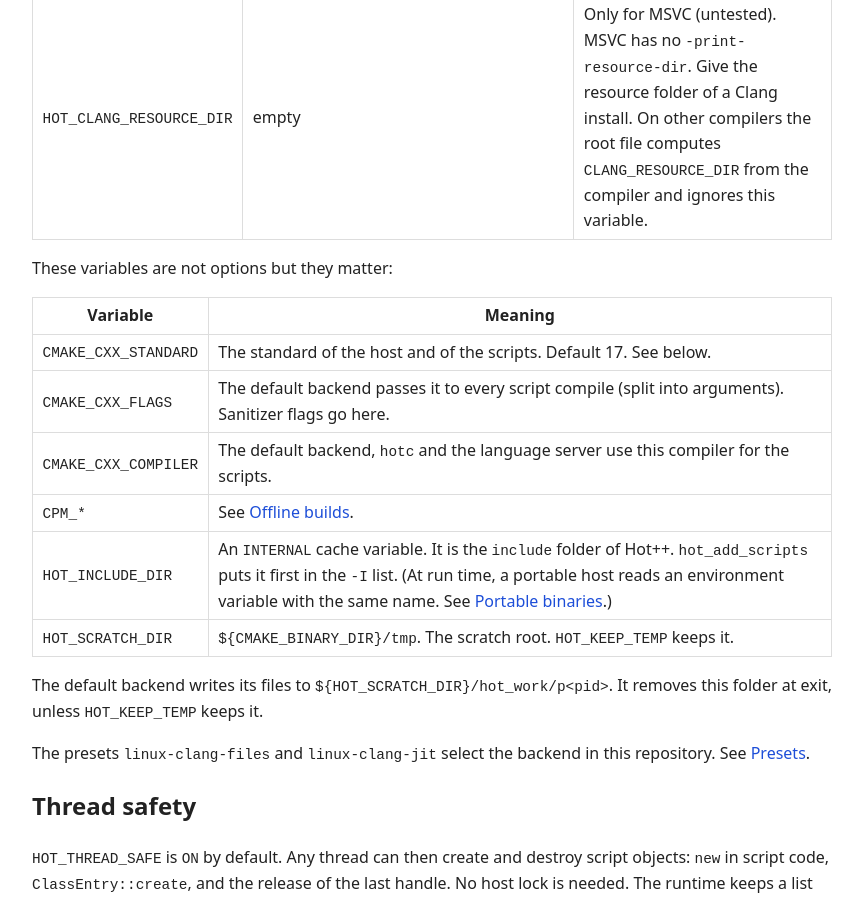
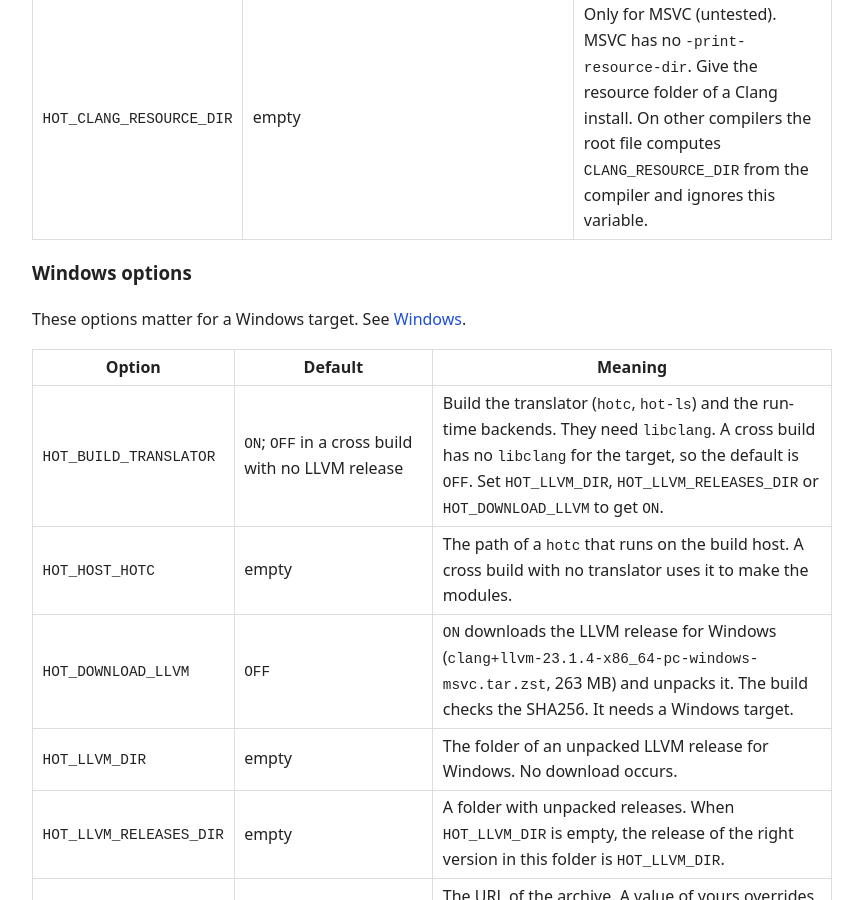
Before and after one commit to rokups/hotpp, a Jekyll site: the page built from doc/cmake-options.md, in a window 1280 px wide and 900 px high, scrolled down 2898 px. Shown: the whole window, without its empty margins (224-1087 px from the left). Built offline with Jekyll 4.4.1, drawn with Linux system fonts in a browser that asks for light colours; some of the changed text lies outside the part shown.

Commit message:
Docs: Windows page, options and presets

```diff
--- a/CMakePresets.json
+++ b/CMakePresets.json
@@ -81,6 +81,7 @@
       "inherits": "base-files",
       "generator": "Visual Studio 17 2022",
       "architecture": "x64",
+      "cacheVariables": { "HOT_DOWNLOAD_LLVM": "ON" },
       "condition": { "type": "equals", "lhs": "${hostSystemName}", "rhs": "Windows" }
     },
     {
--- a/doc/cmake-options.md
+++ b/doc/cmake-options.md
@@ -35,6 +35,23 @@ Set an option with `-D` on the command line, or with `set(... CACHE ...)` before
 | `HOT_FMT_PROVIDER` | `AUTO` | Where fmt comes from. See the section "The format library". Change it for an offline build, or when your project has its own fmt. |
 | `HOT_HOSTS_DIR` | `${CMAKE_SOURCE_DIR}/.cache/hot/hosts` | The folder where `hot_script_host` writes the host files. `hot-ls` reads them from `<root>/.cache/hot/hosts` (or from its `--hosts-dir` argument). Change it only if you start `hot-ls` with another folder. |
 | `HOT_CLANG_RESOURCE_DIR` | empty | Only for MSVC (untested). MSVC has no `-print-resource-dir`. Give the resource folder of a Clang install. On other compilers the root file computes `CLANG_RESOURCE_DIR` from the compiler and ignores this variable. |
+
+### Windows options
+
+These options matter for a Windows target. See [Windows](windows.html).
+
+| Option | Default | Meaning |
+|---|---|---|
+| `HOT_BUILD_TRANSLATOR` | `ON`; `OFF` in a cross build with no LLVM release | Build the translator (`hotc`, `hot-ls`) and the run-time backends. They need `libclang`. A cross build has no `libclang` for the target, so the default is `OFF`. Set `HOT_LLVM_DIR`, `HOT_LLVM_RELEASES_DIR` or `HOT_DOWNLOAD_LLVM` to get `ON`. |
+| `HOT_HOST_HOTC` | empty | The path of a `hotc` that runs on the build host. A cross build with no translator uses it to make the modules. |
+| `HOT_DOWNLOAD_LLVM` | `OFF` | `ON` downloads the LLVM release for Windows (`clang+llvm-23.1.4-x86_64-pc-windows-msvc.tar.zst`, 263 MB) and unpacks it. The build checks the SHA256. It needs a Windows target. |
+| `HOT_LLVM_DIR` | empty | The folder of an unpacked LLVM release for Windows. No download occurs. |
+| `HOT_LLVM_RELEASES_DIR` | empty | A folder with unpacked releases. When `HOT_LLVM_DIR` is empty, the release of the right version in this folder is `HOT_LLVM_DIR`. |
+| `HOT_LLVM_URL` | the release 23.1.4 | The URL of the archive. A value of yours overrides the default. Set `HOT_LLVM_SHA256` too. |
+| `HOT_LLVM_SHA256` | the hash of the release 23.1.4 | The SHA256 of the archive at `HOT_LLVM_URL`. |
+| `HOT_SCRIPT_COMPILER` | `CMAKE_CXX_COMPILER` | The compiler that compiles the script modules at run time. With an LLVM release it is the `clang++.exe` of the release. |
+| `HOT_HOTC_TARGET` | empty | The target triple of the script modules (`--target`). The MinGW toolchain file sets `x86_64-w64-mingw32`. An empty value adds no flag. |
+| `HOT_SCRIPT_SYSROOT` | empty | The sysroot of the script modules (`--sysroot`). The MinGW toolchain file sets `/usr/x86_64-w64-mingw32`. An empty value adds no flag. |
 
 These variables are not options but they matter:
 
```
Also changed, not shown: doc/cmake-presets.md (+12 -0 lines), doc/cmake-setup.md (+1 -1 lines), doc/limits.md (+1 -1 lines), doc/windows.md (added, +105 -0 lines), README.md.
